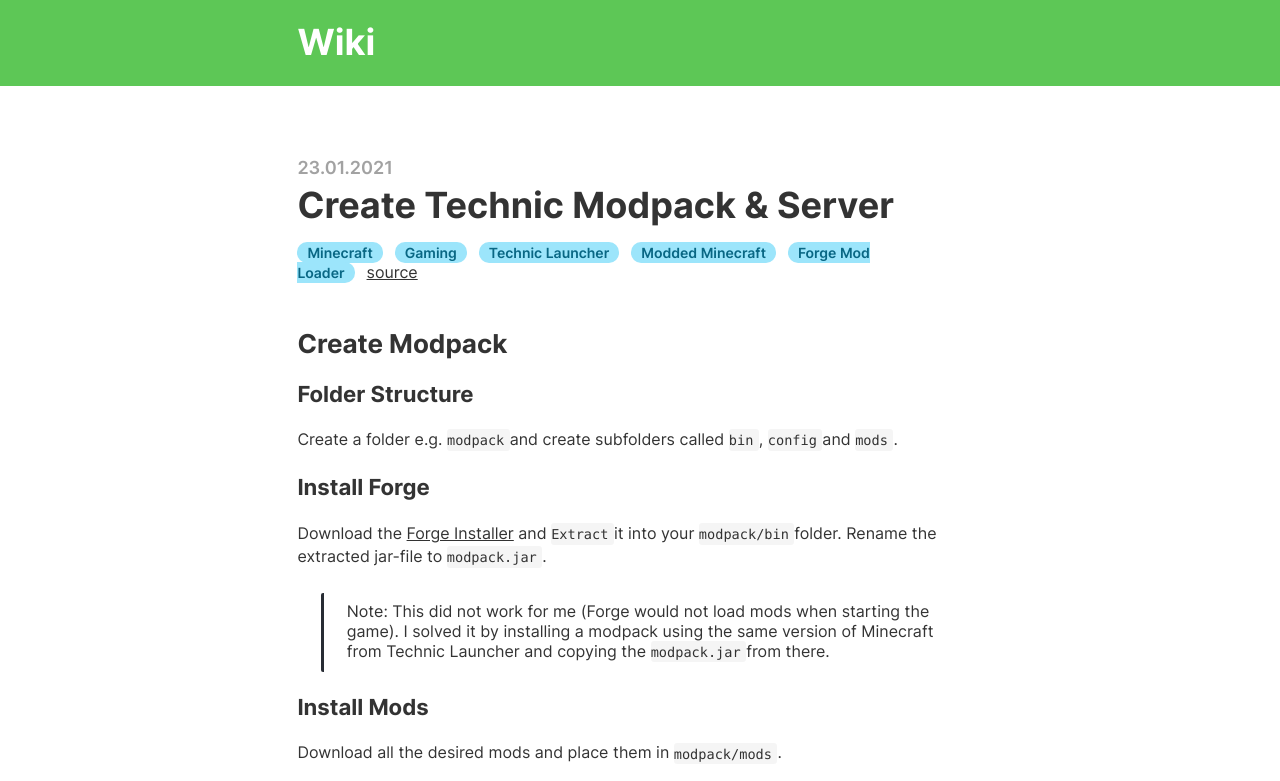
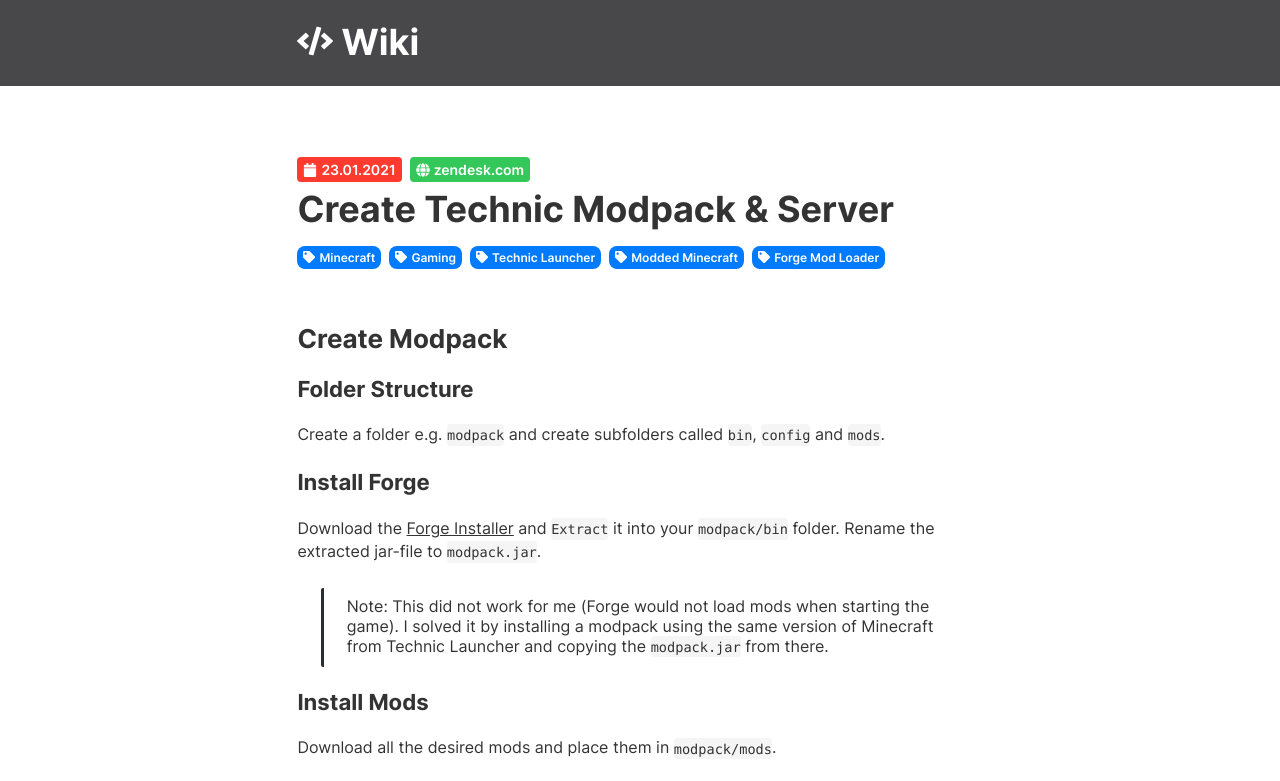
Before and after one commit to andreaswilli/wiki, a Gatsby site: page /create-technic-modpack in a window 1280 px wide. Shown: the top 781 px of the page. Built offline with nearby package versions, Linux system fonts and the light colour scheme; Gatsby itself is replaced by a stand-in of ours; some packages are replaced by stand-ins of ours.

Commit message:
Work on design

```diff
--- a/package.json
+++ b/package.json
@@ -22,7 +22,8 @@
     "qs": "^6.9.4",
     "react": "^16.12.0",
     "react-dom": "^16.12.0",
-    "react-helmet": "^6.1.0"
+    "react-helmet": "^6.1.0",
+    "react-icons": "^4.1.0"
   },
   "devDependencies": {
     "prettier": "^2.1.2"
--- a/src/components/header.js
+++ b/src/components/header.js
@@ -1,11 +1,12 @@
 import { Link } from "gatsby"
 import PropTypes from "prop-types"
 import React from "react"
+import { FaCode } from "react-icons/fa"
 
 const Header = ({ siteTitle }) => (
   <header
     style={{
-      background: `#5dc756`,
+      background: `#48484A`,
       marginBottom: `4.45rem`,
     }}
   >
@@ -16,14 +17,15 @@
         padding: `1.45rem 1.0875rem`,
       }}
     >
-      <h1 style={{ margin: 0 }}>
+      <h1 style={{ margin: 0, color: "white" }}>
         <Link
           to="/"
           style={{
-            color: `white`,
             textDecoration: `none`,
+            display: "flex",
           }}
         >
+          <FaCode style={{ marginRight: "8px" }} />
           {siteTitle}
         </Link>
       </h1>
--- a/src/components/layout.css
+++ b/src/components/layout.css
@@ -604,7 +604,7 @@
   background: none;
   line-height: 1.42;
 }
-code:before,
+/* code:before,
 code:after,
 tt:before,
 tt:after {
@@ -616,7 +616,7 @@
 pre tt:before,
 pre tt:after {
   content: "";
-}
+} */
 @media only screen and (max-width: 480px) {
   html {
     font-size: 100%;
--- a/src/pages/index.js
+++ b/src/pages/index.js
@@ -38,7 +38,7 @@
           .map(({ frontmatter: { path, title }, excerpt }) => (
             <li key={path} className="posts__post">
               <Link to={path} className="posts__post__link">
-                <h3>{title}</h3>
+                <h3 className="posts__post__link__title">{title}</h3>
                 {excerpt && <div>{excerpt}</div>}
               </Link>
             </li>
--- a/src/styles/prismjs-one-dark-pro.css
+++ b/src/styles/prismjs-one-dark-pro.css
@@ -55,11 +55,12 @@
 :not(pre) > code[class*="language-"],
 pre[class*="language-"] {
   background: #282c34;
+  color: white;
 }
 
 /* Inline code */
 :not(pre) > code[class*="language-"] {
-  padding: 0.1em;
+  padding: 0.15em 0.4em;
   border-radius: 0.3em;
   white-space: normal;
 }
--- a/src/templates/post.css
+++ b/src/templates/post.css
@@ -3,10 +3,20 @@
 }
 
 .post__header__date {
-  font-size: 18px;
+  font-size: 14px;
   font-weight: 600;
-  color: #a2a2a2;
+  color: white;
+  background: #ff3b30;
+  margin-right: 8px;
   margin-bottom: 8px;
+  display: inline-flex;
+  align-items: center;
+  padding: 4px 6px;
+  border-radius: 4px;
+}
+
+.post__header__date__icon {
+  margin-right: 4px;
 }
 
 .post__header__title {
@@ -14,17 +24,46 @@
   margin-bottom: 16px;
 }
 
+.post__header__tags {
+  display: flex;
+  flex-wrap: wrap;
+}
+
 .post__header__tag {
-  border-radius: 10px;
-  background: #9ce5fb;
-  color: #096784;
-  margin-right: 12px;
-  padding: 2px 10px;
+  border-radius: 8px;
+  background: #007aff;
+  color: white;
+  margin-right: 8px;
+  margin-bottom: 8px;
+  padding: 4px 6px;
+  text-decoration: none;
+  font-size: 12px;
+  font-weight: 600;
+  display: flex;
+  align-items: center;
+}
+
+.post__header__tag__icon {
+  margin-right: 4px;
+}
+
+.post__header__source {
   text-decoration: none;
   font-size: 14px;
   font-weight: 600;
+  color: white;
+  background: #34c759;
+  margin-bottom: 8px;
+  display: inline-flex;
+  align-items: center;
+  padding: 4px 6px;
+  border-radius: 4px;
 }
 
 .post__header__source:visited {
-  color: inherit;
+  color: white;
 }
+
+.post__header__source__icon {
+  margin-right: 4px;
+}
--- a/src/templates/post.js
+++ b/src/templates/post.js
@@ -2,6 +2,7 @@
 import { graphql, Link } from "gatsby"
 import Layout from "../components/layout"
 import SEO from "../components/seo"
+import { FaCalendar, FaGlobe, FaTag } from "react-icons/fa"
 
 import "./post.css"
 
@@ -15,17 +16,25 @@
   const {
     frontmatter: { title, tags, source },
   } = post
+
+  const getDomain = url => {
+    const urlArr = url.split(".")
+    const domainWithProtocol = urlArr[urlArr.length - 2]
+    const tldWithPath = urlArr[urlArr.length - 1]
+    const domainWithProtocolArr = domainWithProtocol.split("/")
+    const domain = domainWithProtocolArr[domainWithProtocolArr.length - 1]
+    const tld = tldWithPath.split("/")[0]
+    return `${domain}.${tld}`
+  }
+
   return (
     <Layout>
       <SEO title={title} />
       <div className="post__header">
-        <div className="post__header__date">{date}</div>
-        <h1 className="post__header__title">{title}</h1>
-        {tags.map(tag => (
-          <Link to={`/?tag=${tag}`} key={tag} className="post__header__tag">
-            {tag}
-          </Link>
-        ))}
+        <div className="post__header__date">
+          <FaCalendar className="post__header__date__icon" />
+          <div>{date}</div>
+        </div>
         {source && (
           <a
             href={source}
@@ -33,9 +42,19 @@
             rel="noreferrer"
             className="post__header__source"
           >
-            source
+            <FaGlobe className="post__header__source__icon" />
+            <div>{getDomain(source)}</div>
           </a>
         )}
+        <h1 className="post__header__title">{title}</h1>
+        <div className="post__header__tags">
+          {tags.map(tag => (
+            <Link to={`/?tag=${tag}`} key={tag} className="post__header__tag">
+              <FaTag className="post__header__tag__icon" />
+              <div>{tag}</div>
+            </Link>
+          ))}
+        </div>
       </div>
       <div dangerouslySetInnerHTML={{ __html: post.html }} />
     </Layout>
```
Also changed, not shown: src/pages/index.css (+12 -3 lines), 1 other file.
